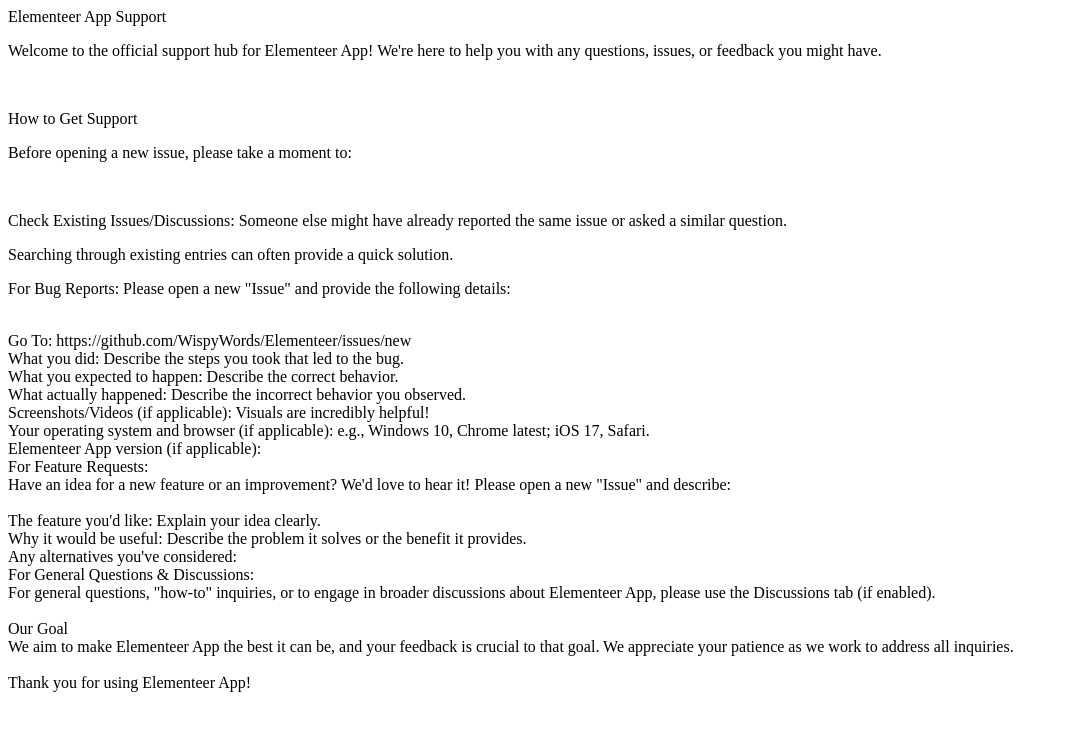
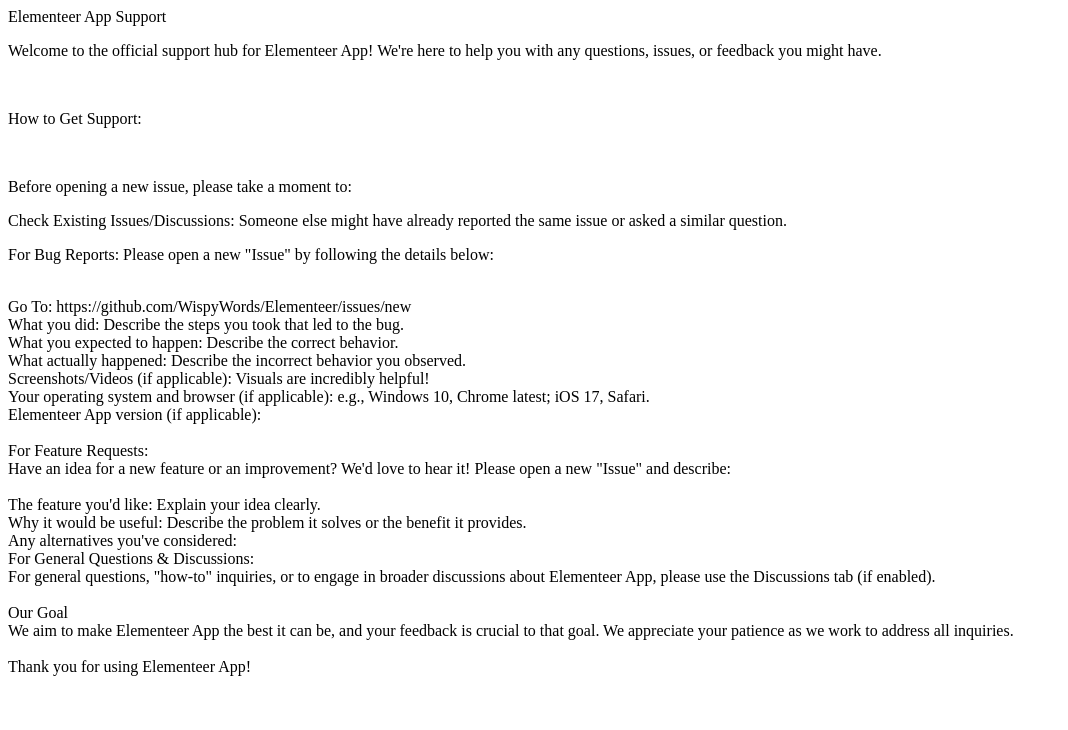
Before and after one commit to WispyWords/Elementeer-support, a plain HTML site: page index.html in a window 1280 px wide. Shown: the whole page, without its empty margins (0-1068 px from the left). Drawn offline with Linux system fonts and the light colour scheme.

Commit message:
Update index.html

```diff
--- a/index.html
+++ b/index.html
@@ -1,12 +1,11 @@
 <p>Elementeer App Support</p>
 <p>Welcome to the official support hub for Elementeer App! We're here to help you with any questions, issues, or feedback you might have. </p>
 <p><br></p>
-<p>How to Get Support</p>
+<p>How to Get Support:</p>
+<br>
 <p>Before opening a new issue, please take a moment to:</p>
-<p><br></p>
 <p>Check Existing Issues/Discussions: Someone else might have already reported the same issue or asked a similar question.</p>
-<p>Searching through existing entries can often provide a quick solution.</p>
-<p>For Bug Reports: Please open a new "Issue" and provide the following details:</p>
+<p>For Bug Reports: Please open a new "Issue" by following the details below:</p>
 <br>
 Go To: https://github.com/WispyWords/Elementeer/issues/new<br>
 What you did: Describe the steps you took that led to the bug.<br>
@@ -15,6 +14,7 @@ What actually happened: Describe the incorrect behavior you observed.<br>
 Screenshots/Videos (if applicable): Visuals are incredibly helpful!<br>
 Your operating system and browser (if applicable): e.g., Windows 10, Chrome latest; iOS 17, Safari.<br>
 Elementeer App version (if applicable):<br>
+<br>
 For Feature Requests:<br>
 Have an idea for a new feature or an improvement? We'd love to hear it! Please open a new "Issue" and describe:<br>
 <br>
```
